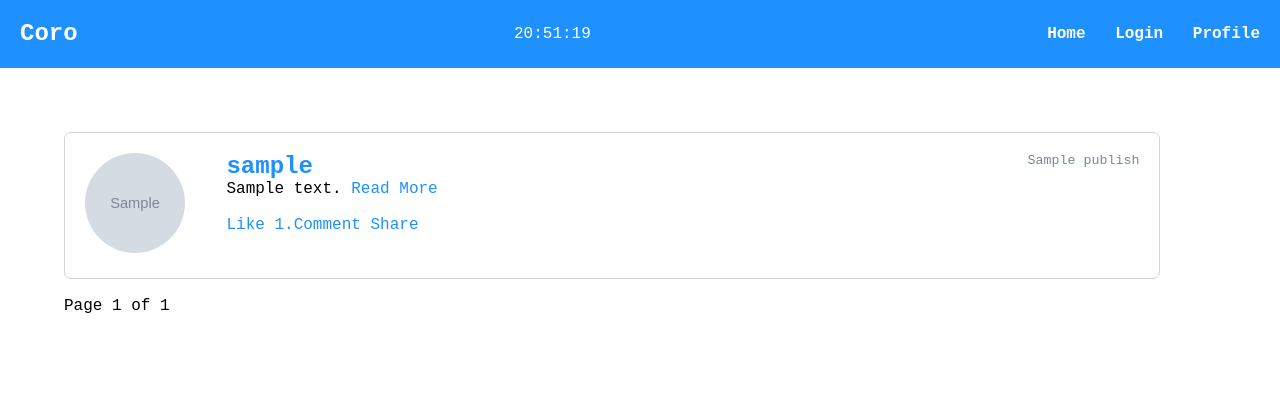
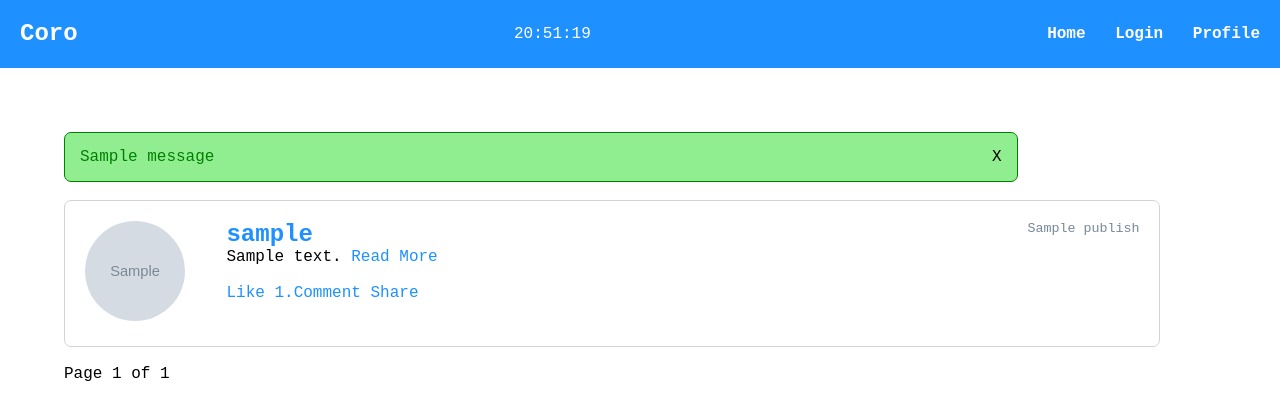
Before and after one commit to jod35/Memo, a Django app: template blog/templates/blog/home.html in a window 1280 px wide. Shown: the top 420 px of the page. Run offline with Django 3.2, Linux system fonts and the light colour scheme; the template is opened without the code that fills it: most values are stand-ins (such as "Sample title", 1, 10 or a date in 2020); grey boxes marked "Sample" are stand-in pictures; one stand-in notice (Sample message) is shown; parts of the project's set-up code (start-up, migrations or seed data) failed here and were passed over.

Commit message:
fix :change views that show flash messages

```diff
--- a/blog/templates/blog/home.html
+++ b/blog/templates/blog/home.html
@@ -3,7 +3,24 @@
     Home
 {% endblock title%}
 {% block body%}
-
+<div class="message">
+  {% if messages %}
+  {% for message in messages %}
+      {% if message.tags == 'success' %}
+          <div class="message-success">
+            <p class="msg-text">{{message}}</p>
+            <a href="#" class="msg-close">X</a>
+          </div>
+          <br>
+      {% else %}
+          <div class="message-error">
+            {{message}}
+          </div>
+          <br>
+      {% endif %}
+  {% endfor %}
+{% endif %}
+ </div>
     {% if not page_obj %}
       <h1 class="pr-text">There are no posts yet.</h1>
       <a href="{% url 'blog:create_post' %}" class="pr-text">Create a Post</a>
--- a/blog/templates/blog/posts.html
+++ b/blog/templates/blog/posts.html
@@ -9,10 +9,12 @@
               <p class="msg-text">{{message}}</p>
               <a href="#" class="msg-close">X</a>
             </div>
+            <br>
         {% else %}
             <div class="message-error">
               {{message}}
             </div>
+            <br>
         {% endif %}
     {% endfor %}
   {% endif %}
```
Also changed, not shown: blog/templates/blog/createprofile.html (+9 -6 lines), db.sqlite3.
